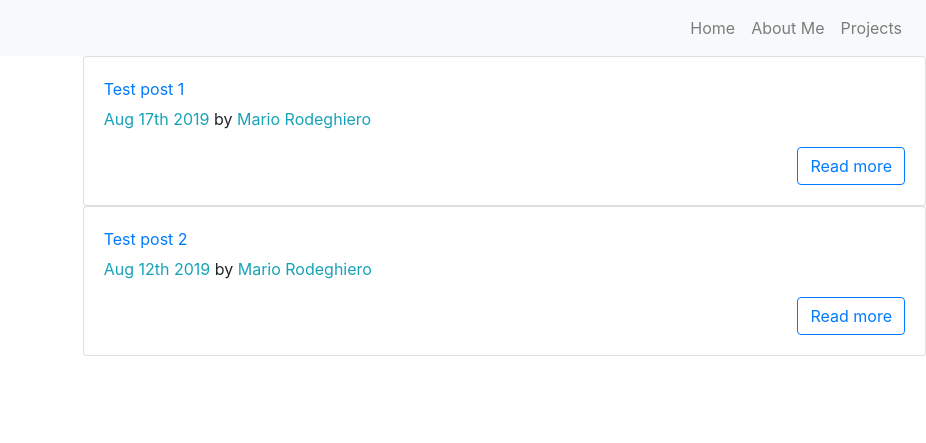
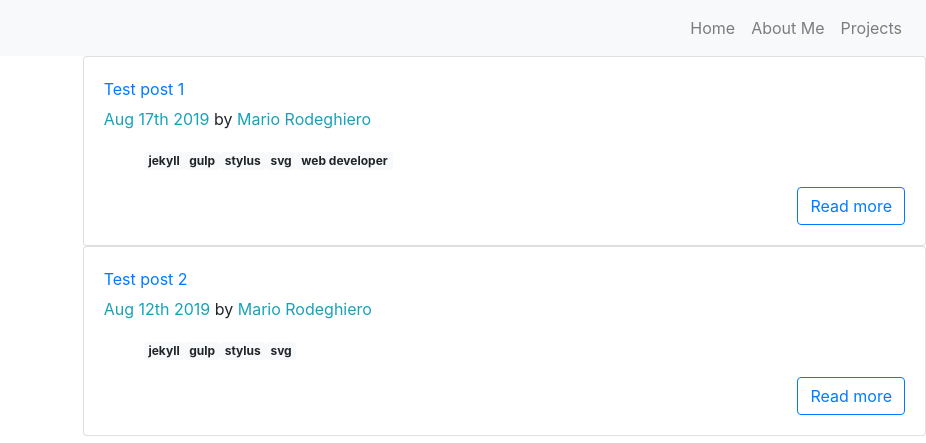
Before and after one commit to mariorodeghiero/mariorodeghiero.github.io, a Gatsby site: page / in a window 1280 px wide. Shown: the top 443 px of the page, 354-1280 px from the left. Built offline with nearby package versions, Linux system fonts and the light colour scheme; Gatsby itself is replaced by a stand-in of ours.

Commit message:
add: tags and slugify

```diff
--- a/src/components/Post.js
+++ b/src/components/Post.js
@@ -1,8 +1,16 @@
 import React from "react"
 import { Link } from "gatsby"
-import { Card, CardTitle, CardText, CardSubtitle, CardBody } from "reactstrap"
+import { slugify } from "../utils"
+import {
+  Card,
+  CardTitle,
+  CardText,
+  CardSubtitle,
+  CardBody,
+  Badge,
+} from "reactstrap"
 
-const Post = ({ title, author, path, date, body }) => {
+const Post = ({ title, author, path, date, body, tags }) => {
   return (
     <Card>
       <CardBody>
@@ -14,6 +22,15 @@ const Post = ({ title, author, path, date, body }) => {
           <span className="text-info">{author}</span>
         </CardSubtitle>
         <CardText>{body}</CardText>
+        <ul>
+          {tags.map(tag => {
+            return (
+              <Link to={`tag/${slugify(tag)}`}>
+                <Badge color="light">{tag}</Badge>
+              </Link>
+            )
+          })}
+        </ul>
         <Link to={path} className="btn btn-outline-primary float-right">
           Read more
         </Link>
--- a/src/pages/Posts/2019-08-17-post1.md
+++ b/src/pages/Posts/2019-08-17-post1.md
@@ -8,6 +8,7 @@ tags:
 - gulp
 - stylus
 - svg
+- web developer
 author: "Mario Rodeghiero"
 introduction: "Lorem"
 path: "/post1"
--- a/src/pages/index.js
+++ b/src/pages/index.js
@@ -76,6 +76,7 @@ const IndexPage = () => (
                     author={node.frontmatter.author}
                     path={node.frontmatter.path}
                     body={node.frontmatter.body}
+                    tags={node.frontmatter.tags}
                   />
                 ))}
               </div>
--- /dev/null
+++ b/src/utils/index.js
@@ -0,0 +1,12 @@
+const slugify = function(text) {
+  return text
+    .toString()
+    .toLowerCase()
+    .replace(/\s+/g, "-") // Replace spaces with -
+    .replace(/[^\w-]+/g, "") // Remove all non-word chars
+    .replace(/--+/g, "-") // Replace multiple - with single -
+    .replace(/^-+/, "") // Trim - from start of text
+    .replace(/-+$/, "") // Trim - from end of text
+}
+
+module.exports = { slugify }
```
